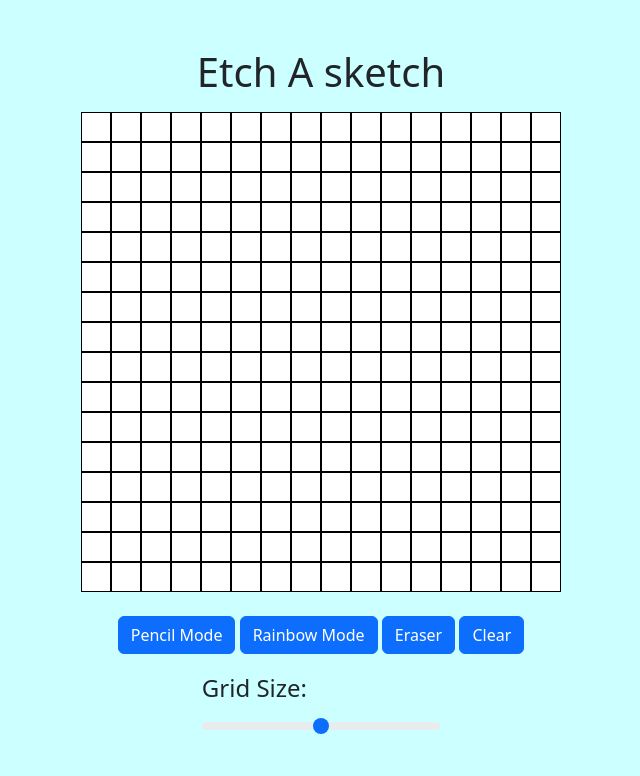
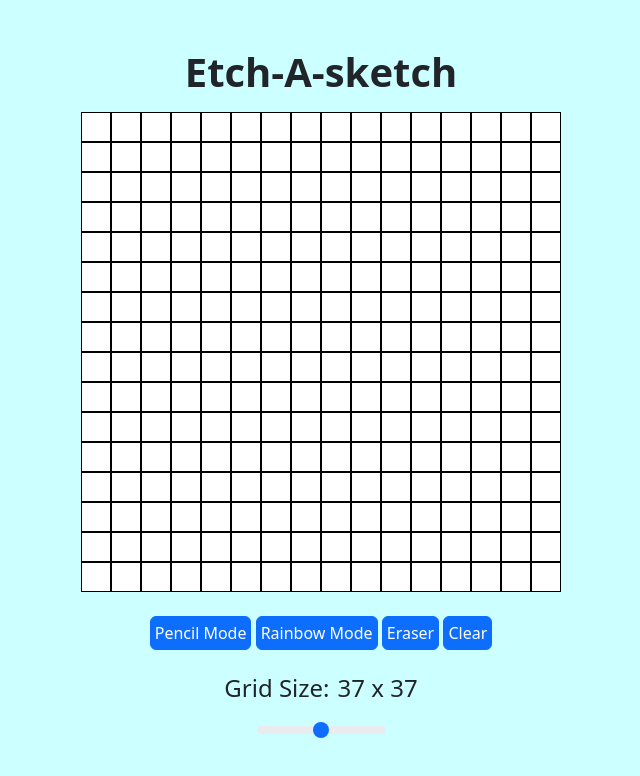
Before and after one commit to paulvalle1992/Etch-a-Sketch, a plain HTML site: page index.html in a window 1280 px wide. Shown: the whole page, without its empty margins (319-959 px from the left). Drawn offline with nearby package versions, Linux system fonts and the light colour scheme.

Commit message:
added functionality to grid size, grid size change value is reflected in grid size text to reflect current value of range

```diff
--- a/index.html
+++ b/index.html
@@ -11,22 +11,25 @@
 </head>
 <body>
     <div class="container d-flex flex-column align-items-center">
-        <h1 class='col mt-5 mb-3' >
-            Etch A sketch
+        <h1 class='col mt-5 mb-3 fw-bolder' >
+            Etch-A-sketch
         </h1>
         <div class="grid" id="etchASketch">
 
         </div>
        <br>
         <div class='col '>
-            <button class='btn btn-primary bg' id='pencilMode'>Pencil Mode</button>
-            <button class='btn btn-primary'id='rainbowMode'>Rainbow Mode</button>
-            <button class='btn btn-primary' id='eraserMode'>Eraser</button>
-            <button class='btn btn-primary' id='clearMode'>Clear</button>
+            <button class='btn btn-primary bg p-1' id='pencilMode'>Pencil Mode</button>
+            <button class='btn btn-primary p-1'id='rainbowMode'>Rainbow Mode</button>
+            <button class='btn btn-primary p-1' id='eraserMode'>Eraser</button>
+            <button class='btn btn-primary p-1' id='clearMode'>Clear</button>
         </div>
-        <div class="col mt-3">
-            <label for="customRange2" class="form-label fs-4">Grid Size: </label>
-            <input type="range" class="form-range" min="10" max="64" id="customRange2">
+        <div class="col mt-3 d-flex">
+            <label for="pixelRange" class="form-label fs-4 p-1">Grid Size:</label>
+            <div class="fs-4 p-1" id="currentValue"></div>
+        </div>
+        <div class="col">
+            <input type="range" class="form-range" min="10" max="64" id="pixelRange">
         </div>
     </div>
 
--- a/script.js
+++ b/script.js
@@ -9,3 +9,10 @@ for (i = 0; i < 256; i++) {
     gridItem.style.cssText = 'border: 1px solid black; background-color: white;'
 
 }
+
+let currentValue = document.getElementById('currentValue');
+        let range = document.getElementById('pixelRange');
+        currentValue.textContent = `${range.valueAsNumber} x ${range.valueAsNumber}`;
+        range.addEventListener('change', () => {
+            currentValue.textContent = `${range.valueAsNumber} x ${range.valueAsNumber}`;
+        })
```
